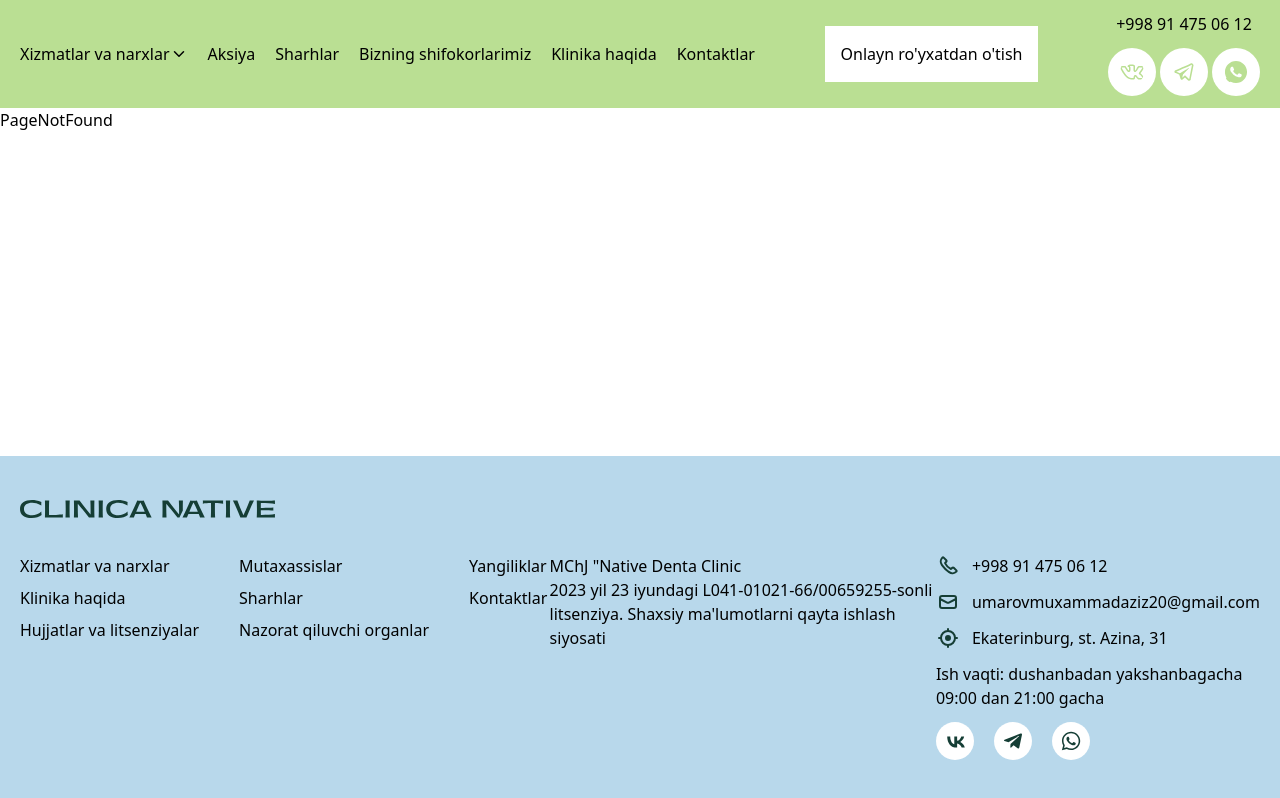
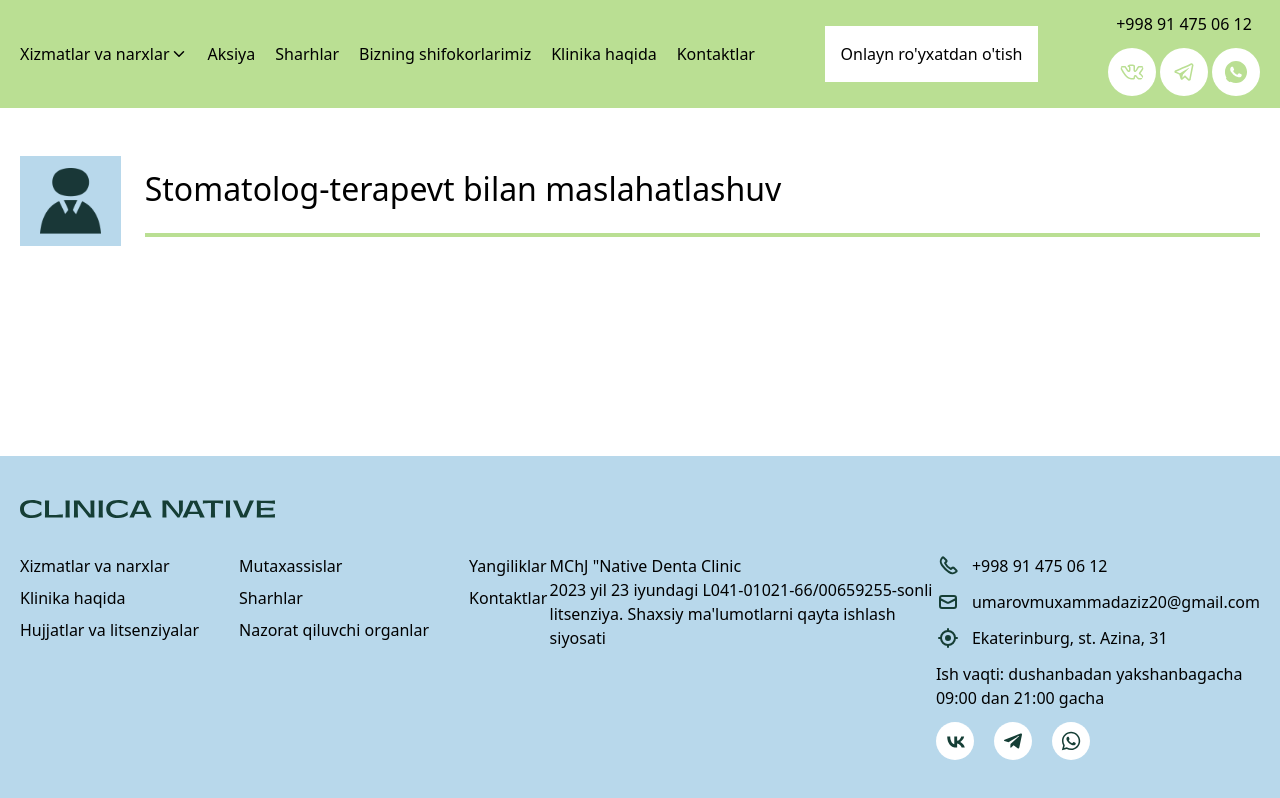
Before and after one commit to muhammadazizbek006/Clinica, a React (Vite) app: page /mDetail/1 in a window 1280 px wide. Built offline with nearby package versions, Linux system fonts and the light colour scheme.

Commit message:
add mDetail title section

```diff
--- a/src/App.jsx
+++ b/src/App.jsx
@@ -16,7 +16,7 @@ const App = () => {
       <Route path='/' element={<MainLayout/>}>
         <Route index element={<Home/>}/>
         <Route path='/shifokormaslaxat' element={<Shifokormaslaxat/>}/>
-        <Route path='/mDetail:id' element={<MaslaxatDetail/>}/>
+        <Route path='/mDetail/:id' element={<MaslaxatDetail/>}/>
         <Route path='*'  element={<PageNotFound/>}/>
       </Route>
     )
--- a/src/pages/MaslaxatDetail.jsx
+++ b/src/pages/MaslaxatDetail.jsx
@@ -10,23 +10,33 @@ const MaslaxatDetail = () => {
     const mDetail = maslaxatlar.filter((maslaxat)=> maslaxat.id == id);
 
   return (
-    <section>
-        <div className="containerb">
-            {/* title */}
+    <>
+     {/* title */}
+        <section className="py-12">
+
                 {
                 mDetail.map((e)=>{
                     return(
-                       <div>
-                            <img src={title} alt={e.yonalishi} />
-                            <h2>{e.yonalishi}</h2>
+                       <div className='flex items-center containerb'>
+
+                        <div className='w-28 bg-akva  mr-6 '>
+                         <img className='  px-5 py-3 ' src={title} alt={e.yonalishi} />
+                        </div>
+                        <h2 className='text-32 font-medium border-b-4 border-b-header w-full pb-5 '>{e.yonalishi}</h2>
                         </div>
                     )
                 })
                 }
 
 
-        </div>
-    </section>
+        </section>
+        {/* yonalish map  */}
+        <section>
+          <div className="contain">
+
+          </div>
+        </section>
+    </>
   )
 }
 
```
